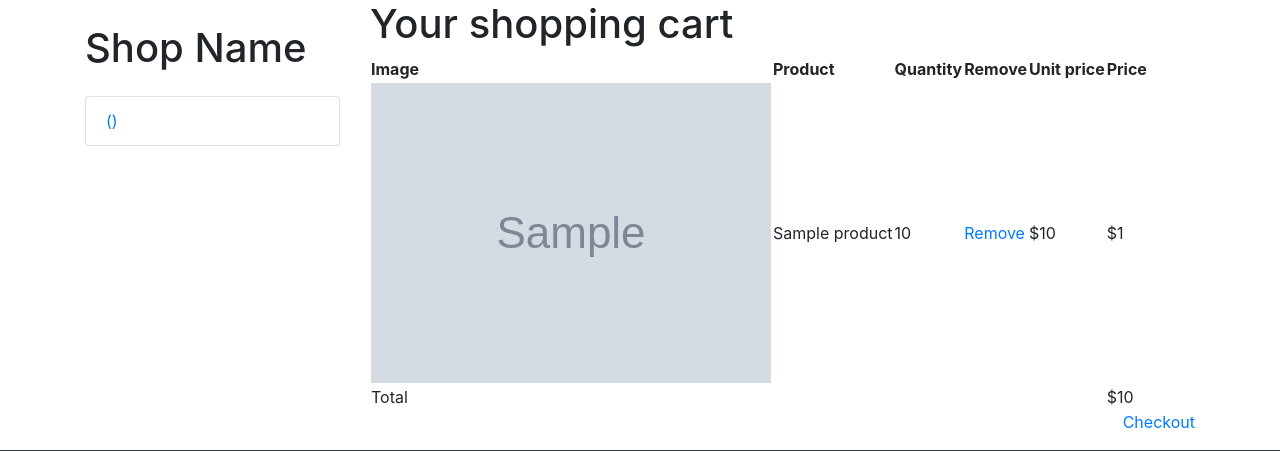
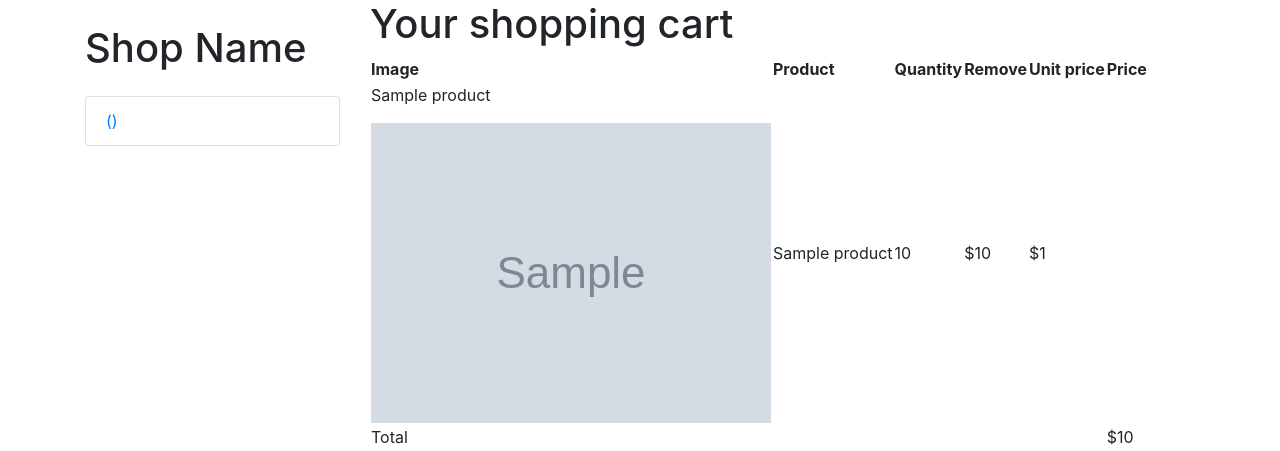
Before and after one commit to Zakaraya/e-store, a Django app: template templates/cart/detail.html in a window 1280 px wide. Shown: the part 56-507 px from the top of the page. Run offline with Django 3.2, Linux system fonts and the light colour scheme; tables that the repository leaves empty hold one stand-in row (values such as "Sample post"); the template is opened without the code that fills it: values that come from a table or form of the project are taken from there, most other values are stand-ins (such as "Sample title", 1, 10 or a date in 2020); grey boxes marked "Sample" are stand-in pictures.

Commit message:
Доработка добавления товаров в корину

```diff
--- a/cart/cart.py
+++ b/cart/cart.py
@@ -43,6 +43,7 @@ class Cart(object):
         """Перебор элементов в корзине и получение продуктов из базы данных."""
         product_ids = self.cart.keys()
         # получение объектов product и добавление их в корзину
+        # products = Product.objects.filter(id__in=product_ids)
         products = Product.objects.filter(id__in=product_ids)
         for product in products:
             self.cart[str(product.id)]['product'] = product
--- a/cart/urls.py
+++ b/cart/urls.py
@@ -5,7 +5,8 @@ app_name = 'cart'
 
 urlpatterns = [
     path('', views.cart_detail, name='cart_detail'),
-    path('add/<str:slug>/<str:product_id>/', views.cart_add, name='cart_add'),
+    # path('add/<str:product_id>/', views.cart_add, name='cart_add'),
+    path('add/<str:title>/', views.cart_add, name='cart_add'),
     # path('add/<str:product_id>/', views.cart_add, name='cart_add'),
     # path(r'^remove/(?P<product_id>\d+)/$', views.cart_remove, name='cart_remove'),
 ]
--- a/main/admin.py
+++ b/main/admin.py
@@ -19,5 +19,8 @@ class ProductIpadAdmin(admin.ModelAdmin):
 
 
 admin.site.register(CategoryProduct)
+admin.site.register(Ipad, ProductIpadAdmin)
 admin.site.register(Iphone, ProductIphoneAdmin)
-admin.site.register(Ipad, ProductIpadAdmin)
+admin.site.register(Product)
+# admin.site.register(Iphone, ProductIphoneAdmin)
+# admin.site.register(Ipad, ProductIpadAdmin)
--- a/main/models.py
+++ b/main/models.py
@@ -49,6 +49,7 @@ class CategoryManager(models.Manager):
 
     def get_categories_for_left_sidebar(self):
         """Функция получения категорий в sidebar"""
+        # category_models = get_models_for_count('ipad', 'iphone')
         category_models = get_models_for_count('ipad', 'iphone')
         queryset_categories = list(self.get_queryset().annotate(*category_models))
         # return [
@@ -60,6 +61,7 @@ class CategoryManager(models.Manager):
             for item in queryset_categories
         ]
         return data
+        pass
 
 
 class CategoryProduct(models.Model):
@@ -72,7 +74,6 @@ class CategoryProduct(models.Model):
         return self.category_name
 
     def get_absolute_url(self):
-        # return reverse('category_detail', kwargs={'slug': self.slug})
         return reverse('category_detail', kwargs={'slug': self.slug})
 
     class Meta:
@@ -85,7 +86,6 @@ class Product(models.Model):
     """Таблица товаров"""
 
     class Meta:
-        abstract = True
         ordering = ('title',)
         index_together = (('id', 'slug'),)
 
@@ -144,3 +144,13 @@ class Ipad(Product):
     def get_absolute_url(self):
         """Функция получения названия view, которая передается в get_product_url для отображения необходимого товара"""
         return get_product_url(self, 'product_detail')  # product_detail берется из urls.py
+
+
+# class CartProduct(models.Model):
+#     content_type = models.ForeignKey(ContentType, on_delete=models.CASCADE)
+#     object_id = models.PositiveIntegerField()
+#     content_object = GenericForeignKey('content_type', 'object_id')
+#
+#
+# class Cart(models.Model):
+#     products = models.ManyToManyField(CartProduct, blank=True, related_name='related_cart')
--- a/templates/cart/detail.html
+++ b/templates/cart/detail.html
@@ -21,6 +21,7 @@
             {% with product=item.product %}
                 <tr>
                     <td>
+                    <p>{{ product.title }}</p>
                         <a href="{{ product.get_absolute_url }}">
                             <img src="
                                 {% if product.image %}
@@ -32,7 +33,7 @@
                     </td>
                     <td>{{ product.name }}</td>
                     <td>{{ item.quantity }}</td>
-                    <td><a href="{% url "cart:cart_remove" product.id%}">Remove</a></td>
+{#                    <td><a href="{% url "cart:cart_remove" product.id%}">Remove</a></td>#}
                     <td class="num">${{ item.price }}</td>
                     <td class="num">${{ item.total_price }}</td>
                 </tr>
--- a/templates/main/product_detail.html
+++ b/templates/main/product_detail.html
@@ -23,7 +23,7 @@
 {#            <a href="{% url 'add_to_cart' ct_model=ct_model slug=product.slug %}"><button class="btn btn-danger">Добавить в корзину</button></a>#}
             <a href=""><button class="btn btn-danger">Добавить в корзину</button></a>
 <p class="price">${{ product.price }}</p>
-<form action="{% url 'cart:cart_add' slug=product.slug product_id=product.id %}" method="post">
+<form action="{% url 'cart:cart_add' product.title %}" method="post">
     {{ cart_product_form }}
     {% csrf_token %}
 {#    <button type="submit" value="Add to cart"></button>#}
```
Also changed, not shown: cart/views.py (+9 -8 lines), main/migrations/0001_initial.py (deleted), main/migrations/0002_auto_20201110_1730.py (deleted), main/migrations/__init__.py (deleted).
